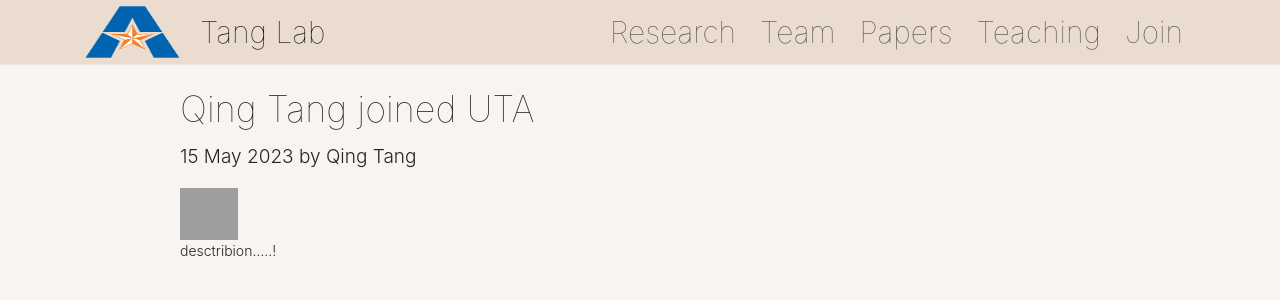
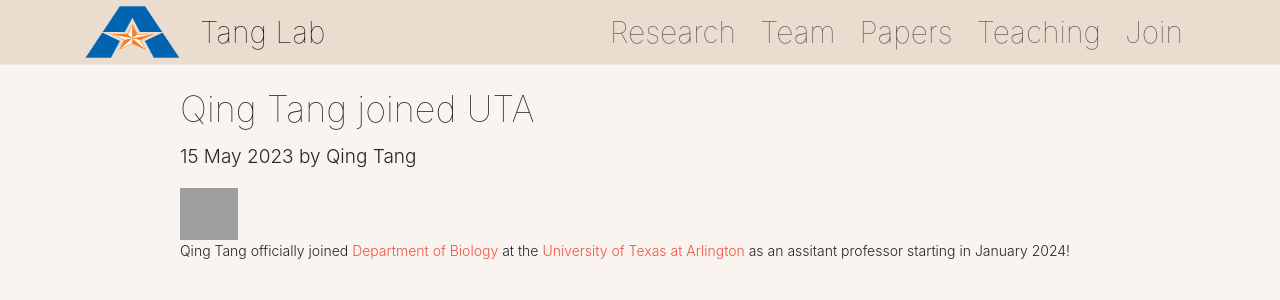
Before and after one commit to qingtanglab/qingtanglab.github.io, a Jekyll site: the page built from news/_posts/2023-05-15-Qing Tang.md, in a window 1280 px wide. Shown: the top 300 px of the page. Built offline with Jekyll 4.4.1, drawn with Linux system fonts in a browser that asks for light colours; grey boxes are pictures that could not be loaded.

Commit message:
Update 2023-05-15-Qing Tang.md

```diff
--- a/news/_posts/2023-05-15-Qing Tang.md
+++ b/news/_posts/2023-05-15-Qing Tang.md
@@ -2,16 +2,13 @@
 layout: post
 title: "Qing Tang joined UTA"
 author: "Qing Tang"
-author_handle: tangqinglab
+author_handle: qingtanglab
 image: /images/news-icon.png
 category: blog
-tags: [paper, research]
+tags: [news]
 ---
-desctribion.....!
+Qing Tang officially joined [Department of Biology] at the [University of Texas at Arlington] as an assitant professor starting in January 2024!
 
 
-
-[paper]: /papers/jiang-robustness/
-[JEB]: https://onlinelibrary.wiley.com/journal/14209101
-[John]: https://camb.uchicago.edu/program/faculty/john-reinitz
-[Marty]: https://openwetware.org/wiki/Kreitman:Contact
+[Department of Biology]: https://www.uta.edu/academics/schools-colleges/science/departments/biology
+[University of Texas at Arlington]: https://www.uta.edu/
```
